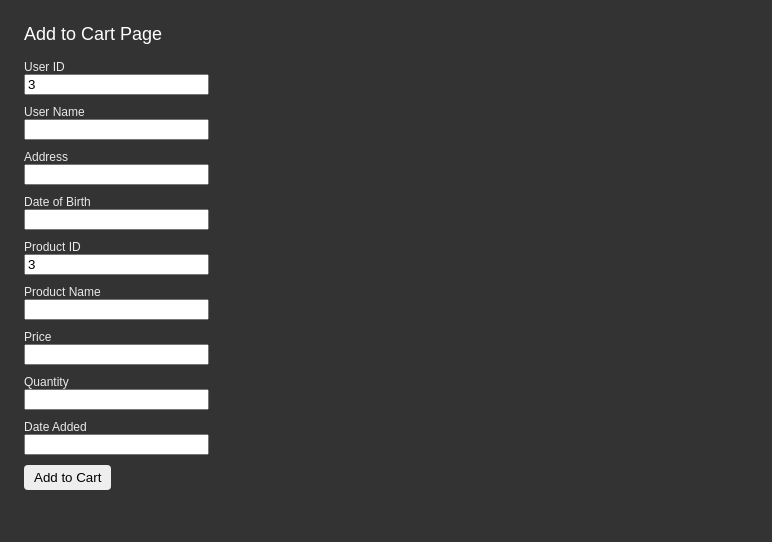
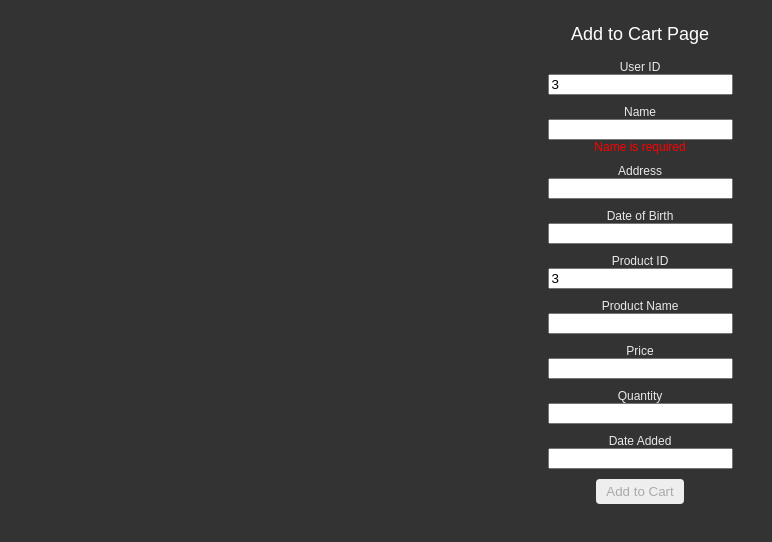
Before and after one commit to roelc07/angular-Add-to-Cart, an Angular app: page / in a window 1280 px wide. Shown: the top 542 px of the page, without its empty margins (0-772 px from the left). Built offline with nearby package versions, Linux system fonts and the light colour scheme.

Commit message:
Added css and added required name

```diff
--- a/src/app/app.component.ts
+++ b/src/app/app.component.ts
@@ -7,7 +7,7 @@ import { HttpClient }      from '@angular/common/http';
 @Component({
   selector: 'app-root',
   template: `
-    <div>
+    <div class="maincontainer">
       <h2>Add to Cart Page</h2>
       <app-dynamic-form [questions]="questions$ | async"></app-dynamic-form>
     </div>
--- a/src/app/question.service.ts
+++ b/src/app/question.service.ts
@@ -32,7 +32,8 @@ export class QuestionService {
 
       new TextboxQuestion({
         key: 'name',
-        label: 'User Name',
+        label: 'Name',
+        required: 'true',
         order: 2
       }),
 
--- a/src/styles.css
+++ b/src/styles.css
@@ -41,6 +41,9 @@ button:disabled {
   color: #aaa;
   cursor: auto;
 }
+.maincontainer {
+  text-align: center;
+}
 
 /* Navigation link styles */
 nav a {
```
